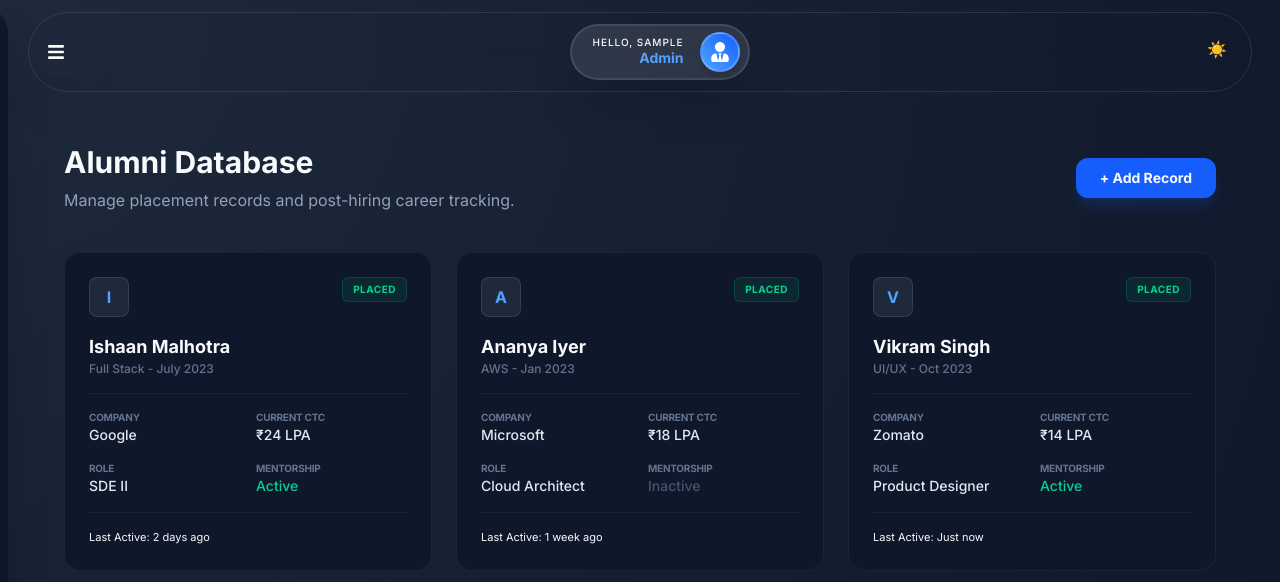
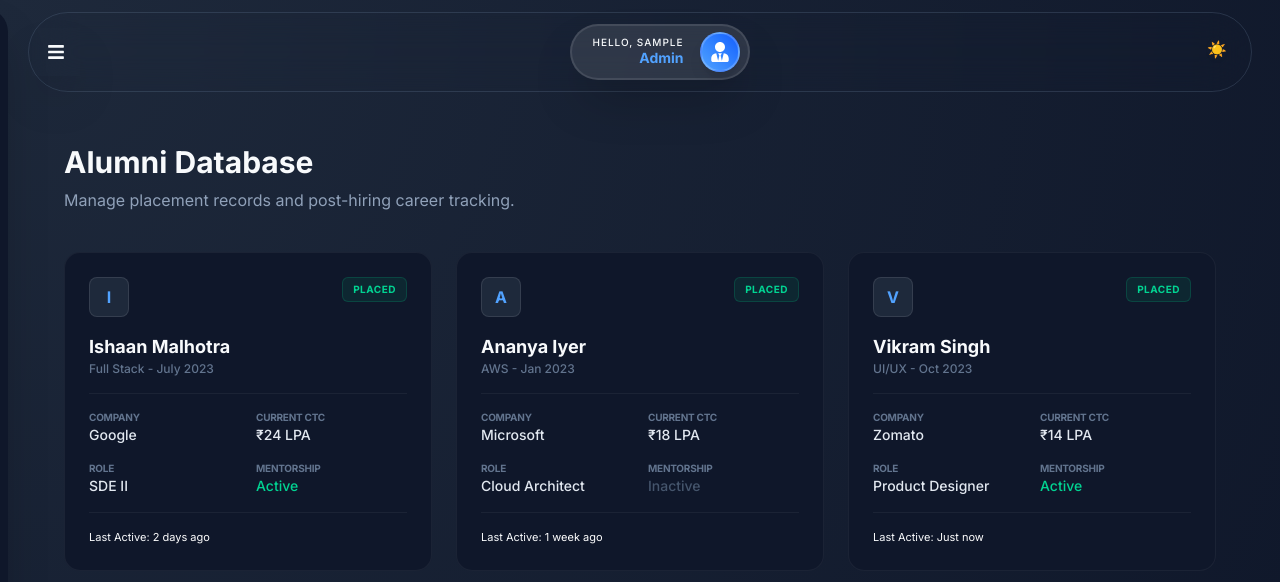
Before and after one commit to mohd-faiz229/CRM-CustomerRelationalManagement-frontend, a React (Vite) app: page /dashboard/alumni in a window 1280 px wide. Shown: the top 582 px of the page. Built offline with nearby package versions, Linux system fonts and the light colour scheme; sample sign-in values are in the browser's storage.

Commit message:
updating alumini comp

```diff
--- a/Pages/Alumni/Alumni.jsx
+++ b/Pages/Alumni/Alumni.jsx
@@ -42,9 +42,7 @@ const Alumni = () => {
                         <h2 className="text-3xl font-bold ">Alumni Database</h2>
                         <p className="mt-2 text-slate-400">Manage placement records and post-hiring career tracking.</p>
                     </div>
-                    <button className="bg-blue-600 hover:bg-blue-500  px-6 py-2.5 rounded-xl font-bold text-sm transition-all shadow-lg shadow-blue-600/20">
-                        + Add Record
-                    </button>
+
                 </div>
 
                 {/* CRM Card Grid */}
@@ -94,7 +92,7 @@ const Alumni = () => {
                             {/* Footer: Last Contact and Action */}
                             <div className="flex items-center justify-between">
                                 <span className="text-[11px] ">
-                                    Last Active: <span className="">{alumni.lastContact}</span>
+                                    Last Active: <span className="text-white">{alumni.lastContact}</span>
                                 </span>
 
                             </div>
```
